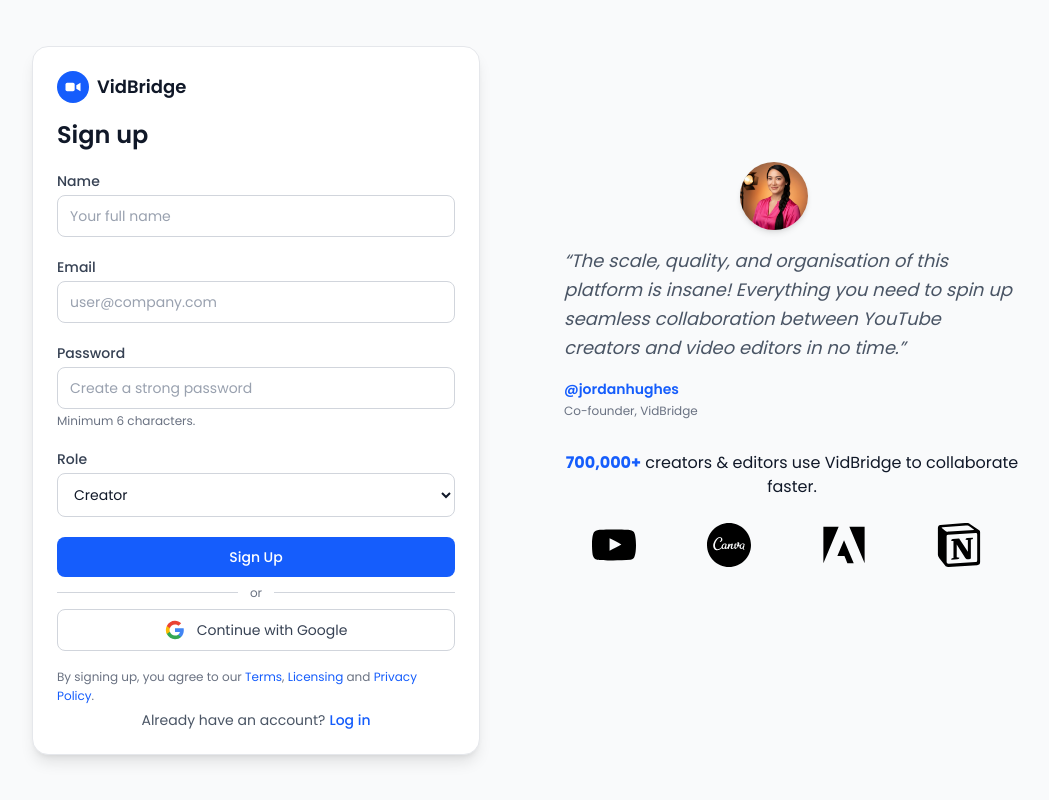
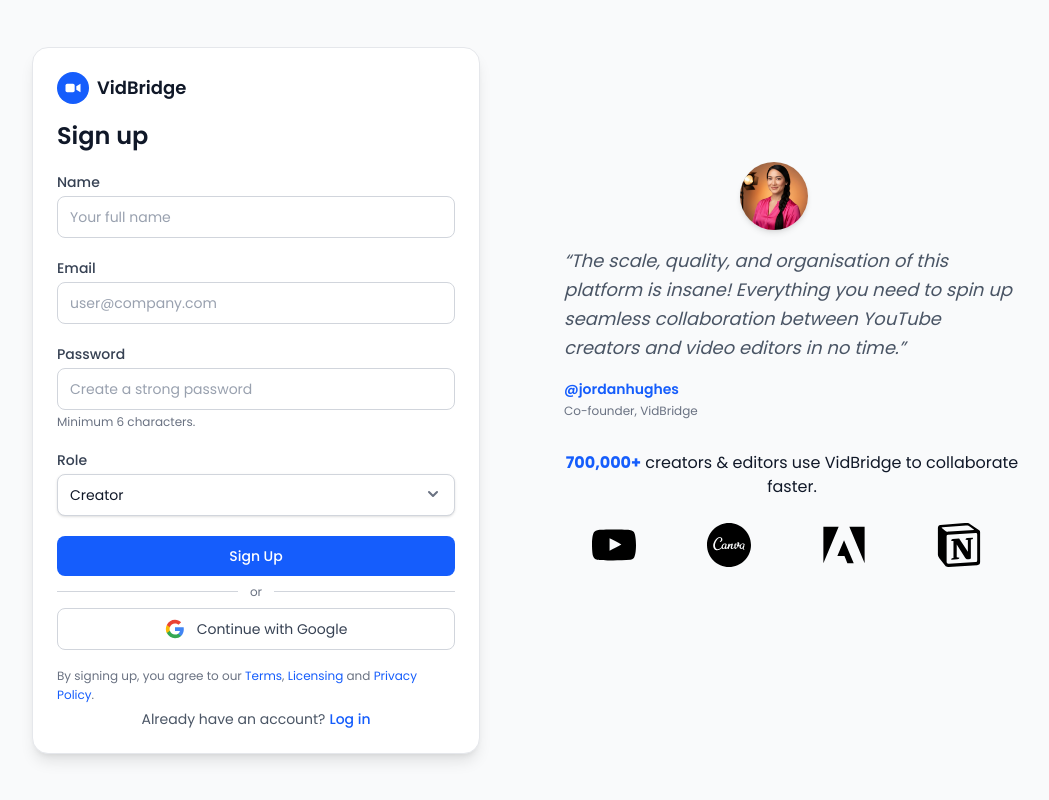
Before and after one commit to aradhya25/VidBridge-Frontend, a React (Vite) app: page /signup in a window 1280 px wide. Shown: the whole page, without its empty margins (116-1165 px from the left). Built offline with nearby package versions, Linux system fonts and the light colour scheme.

Commit message:
updated signup page

```diff
--- a/src/components/SignUp/SignupForm.jsx
+++ b/src/components/SignUp/SignupForm.jsx
@@ -62,7 +62,10 @@
             </h1>
           </div>
 
-          <h2 className="text-2xl font-semibold text-gray-900 mb-5" tabIndex={-1}>
+          <h2
+            className="text-2xl font-semibold text-gray-900 mb-5"
+            tabIndex={-1}
+          >
             Sign up
           </h2>
 
@@ -147,13 +150,14 @@
               >
                 Role
               </label>
+              <div className="relative">
                 <select
                   id="role"
                   name="role"
                   value={formData.role}
                   onChange={handleInputChange}
                   required
-                className="w-full px-3 py-2.5 border border-gray-300 rounded-lg text-sm text-gray-900 bg-white focus:outline-none focus:ring-2 focus:ring-blue-600 focus:border-blue-500 transition duration-200"
+                  className="w-full appearance-none px-3 py-2.5 pr-10 border border-gray-300 rounded-lg text-sm text-gray-900 bg-white shadow-sm focus:outline-none focus:ring-2 focus:ring-blue-600 focus:border-blue-500 transition duration-200 hover:border-gray-400"
                 >
                   <option value="" disabled>
                     Select your role
@@ -161,6 +165,23 @@
                   <option value="creator">Creator</option>
                   <option value="editor">Editor</option>
                 </select>
+
+                {/* Custom dropdown arrow */}
+                <div className="pointer-events-none absolute inset-y-0 right-3 flex items-center">
+                  <svg
+                    className="h-5 w-5 text-gray-500"
+                    xmlns="http://www.w3.org/2000/svg"
+                    viewBox="0 0 20 20"
+                    fill="currentColor"
+                  >
+                    <path
+                      fillRule="evenodd"
+                      d="M10 12a1 1 0 01-.707-.293l-4-4a1 1 0 111.414-1.414L10 9.586l3.293-3.293a1 1 0 111.414 1.414l-4 4A1 1 0 0110 12z"
+                      clipRule="evenodd"
+                    />
+                  </svg>
+                </div>
+              </div>
             </div>
 
             <button
@@ -230,7 +251,10 @@
             <span className="text-sm text-gray-600 select-none">
               Already have an account?
             </span>
-            <button onClick={() => navigate("/signin")} className="text-sm text-blue-600 hover:underline font-medium focus:outline-none cursor-pointer ">
+            <button
+              onClick={() => navigate("/signin")}
+              className="text-sm text-blue-600 hover:underline font-medium focus:outline-none cursor-pointer "
+            >
               Log in
             </button>
           </div>
```
Lines whose indentation alone changed are shown as unchanged.
